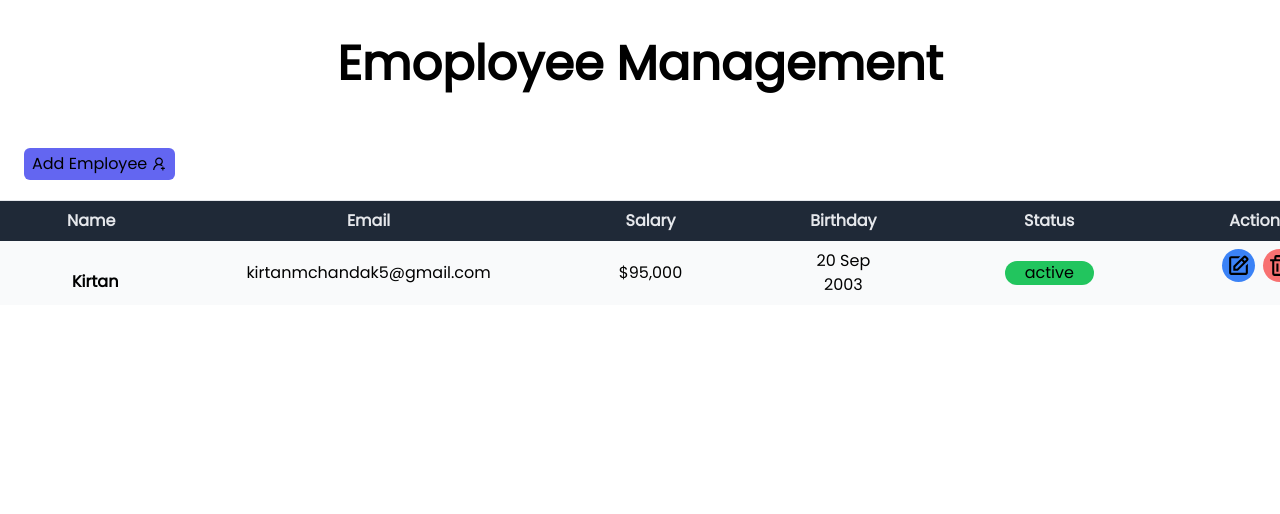
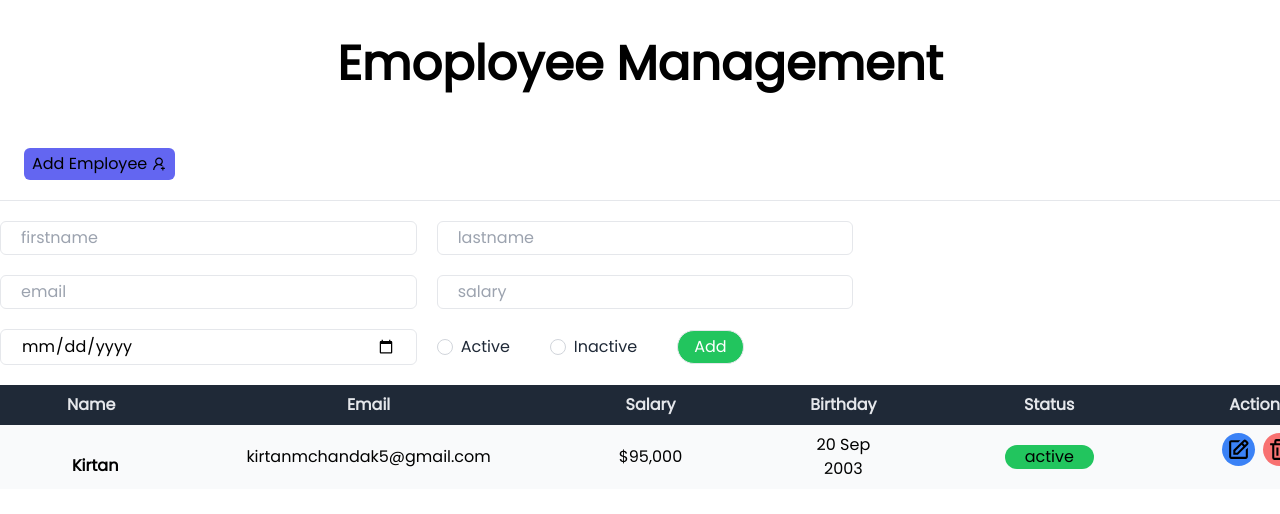
Before and after one commit to kirtanchandak/employee-management, a Next.js app: page / in a window 1280 px wide. Shown: the top 514 px of the page. Built offline with nearby package versions, Linux system fonts and the light colour scheme.

Commit message:
form build

```diff
--- /dev/null
+++ b/src/components/Form.js
@@ -0,0 +1,80 @@
+import React from "react";
+
+function Form() {
+  return (
+    <form action="" className="grid lg:grid-cols-2 w-4/6 gap-5">
+      <div className="input-form">
+        <input
+          type="text"
+          name="firstname"
+          placeholder="firstname"
+          className="border w-full px-5 py-1 rounded-md focus:outline-none"
+        />
+      </div>
+      <div>
+        <input
+          type="text"
+          name="lastname"
+          placeholder="lastname"
+          className="border w-full px-5 py-1 rounded-md focus:outline-none"
+        />
+      </div>
+      <div>
+        <input
+          type="text"
+          name="email"
+          placeholder="email"
+          className="border w-full px-5 py-1 rounded-md focus:outline-none"
+        />
+      </div>
+      <div>
+        <input
+          type="text"
+          name="salary"
+          placeholder="salary"
+          className="border w-full px-5 py-1 rounded-md focus:outline-none"
+        />
+      </div>
+      <div>
+        <input
+          type="date"
+          name="date"
+          placeholder="salary"
+          className="border w-full px-5 py-1 rounded-md focus:outline-none"
+        />
+      </div>
+
+      <div className="flex gap-10 items-center">
+        <div className="form-check">
+          <input
+            type="radio"
+            name="status"
+            value="Active"
+            id="radioDefault1"
+            className="form-check-input appearance-none rounded-full h-4 w-4 border border-gray-300 bg-white checked:bg-green-500 checked:border-green-500 focus:outline-none duration-200 mt-1 align-top bg-no-repeat bg-center bg-contain float-left mr-2 cursor-pointer"
+          />
+          <label htmlFor="radioDefault1" className="inline-block text-gray-800">
+            Active
+          </label>
+        </div>
+        <div className="form-check">
+          <input
+            type="radio"
+            name="status"
+            value="inActive"
+            id="radioDefault2"
+            className="form-check-input appearance-none rounded-full h-4 w-4 border border-gray-300 bg-white checked:bg-green-500 checked:border-green-500 focus:outline-none duration-200 mt-1 align-top bg-no-repeat bg-center bg-contain float-left mr-2 cursor-pointer"
+          />
+          <label htmlFor="radioDefault2" className="inline-block text-gray-800">
+            Inactive
+          </label>
+        </div>
+        <button className="flex justify-center text-md bg-green-500 text-white px-4 py-1 rounded-3xl border">
+          Add
+        </button>
+      </div>
+    </form>
+  );
+}
+
+export default Form;
--- a/src/pages/index.js
+++ b/src/pages/index.js
@@ -2,6 +2,7 @@ import Head from "next/head";
 import styles from "../styles/Home.module.css";
 import { AiOutlineUserAdd } from "react-icons/ai";
 import Table from "@/components/Table";
+import Form from "@/components/Form";
 
 export default function Home() {
   return (
@@ -12,6 +13,7 @@ export default function Home() {
         <meta name="viewport" content="width=device-width, initial-scale=1" />
         <link rel="icon" href="/favicon.ico" />
       </Head>
+      <section>
         <main className={styles.main}>
           <h1 className="text-xl md:text-5xl text-center font-extrabold py-10">
             Emoployee Management
@@ -24,10 +26,15 @@ export default function Home() {
               </button>
             </div>
           </div>
+          <div className="container mx-auto py-5">
+            <Form />
+          </div>
+
           <div className="container mx-auto">
             <Table />
           </div>
         </main>
+      </section>
     </>
   );
 }
```
Lines whose indentation alone changed are shown as unchanged.
